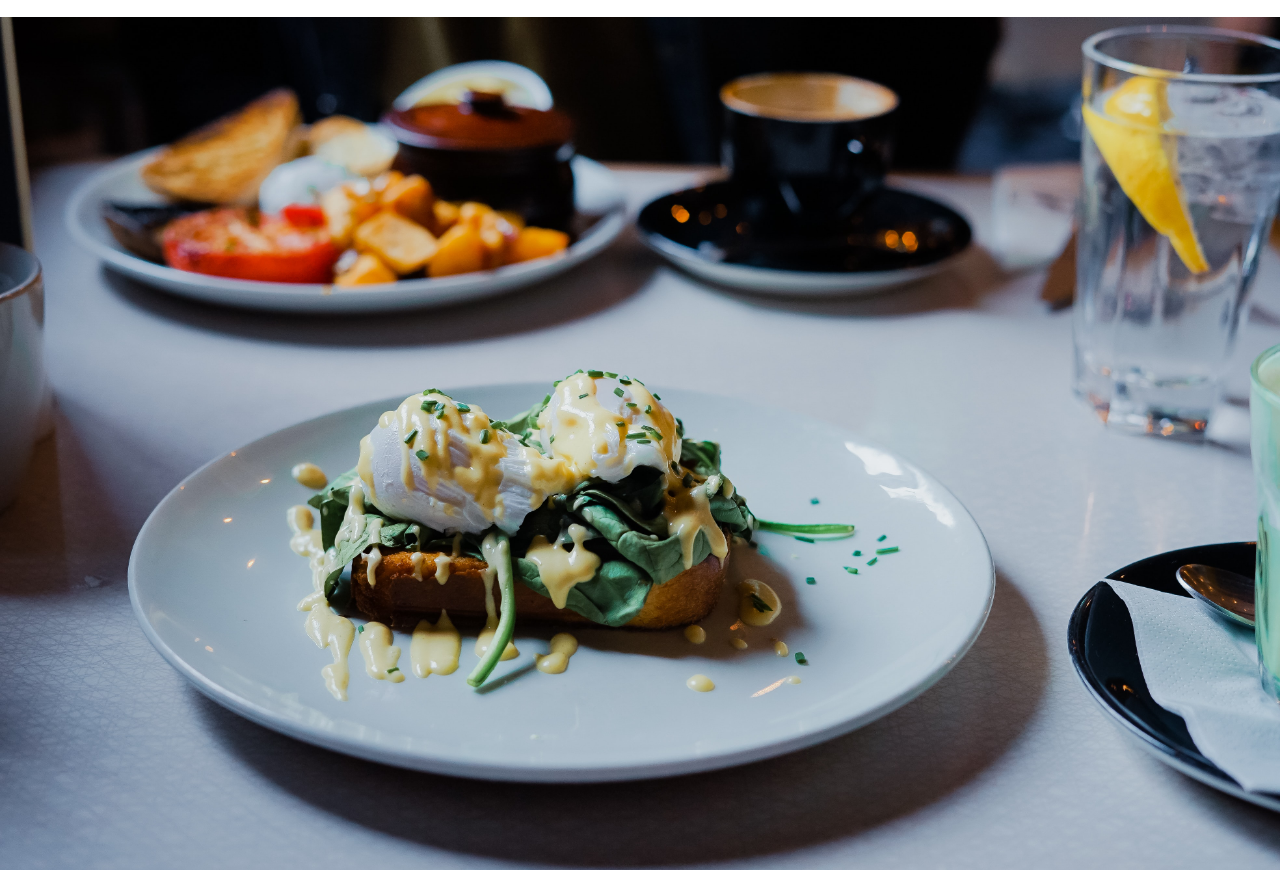
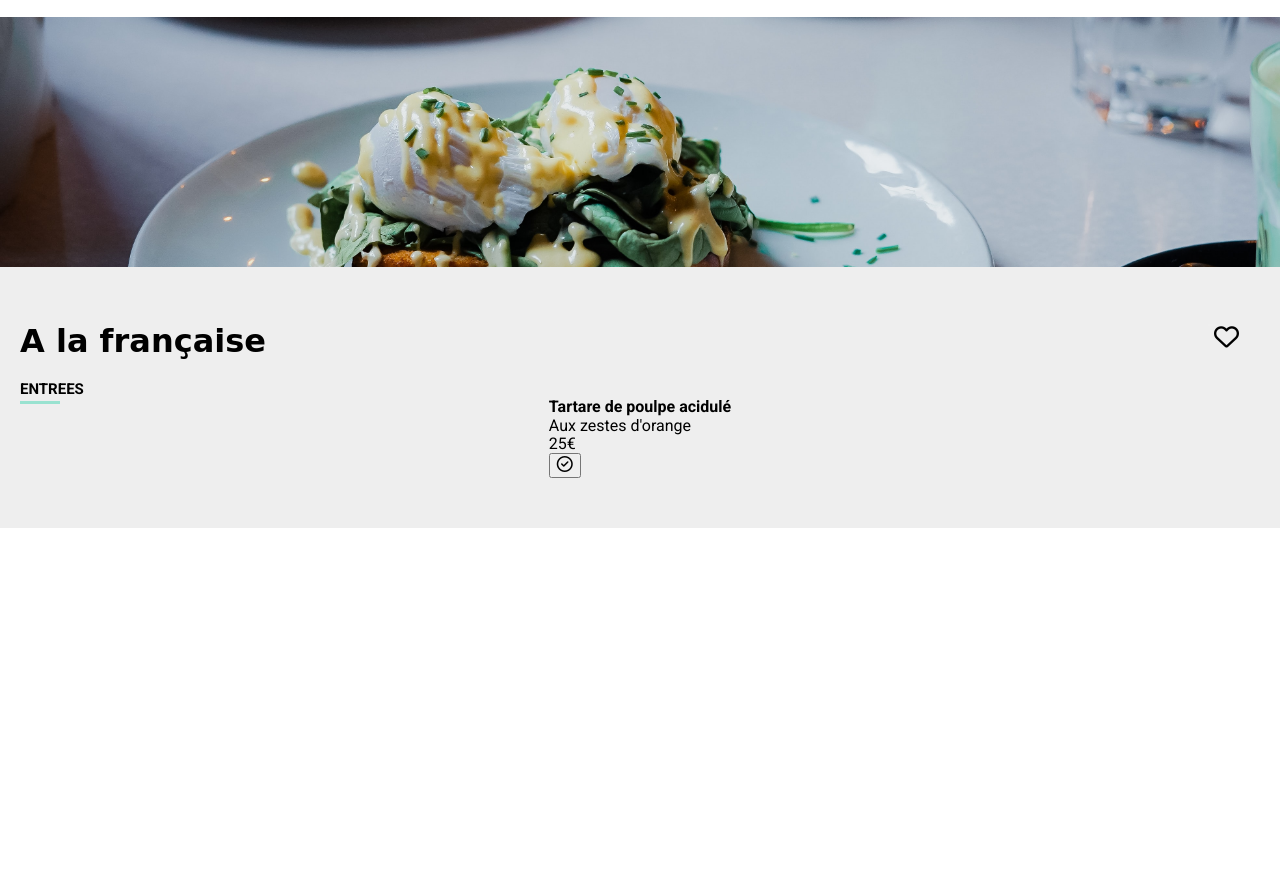
Before and after one commit to Frederic-K/Frederic-K.github.io, a website: page view/a_la_francaise.html in a window 1280 px wide. Shown: the part 57-932 px from the top of the page. After the commit the page ends 800 px from the top, so only its background shows below. Drawn offline with Linux system fonts and the light colour scheme; a web font is replaced by a local one.

Commit message:
Carte menu restaurant
Mise en place des entrées

```diff
--- a/sass/pages/_menus.scss
+++ b/sass/pages/_menus.scss
@@ -9,3 +9,58 @@
         font-size: 20px;
     }
 }
+.restaurant {
+    width: 100%;
+    display: flex;
+    flex-direction: column;
+    padding-top: 0px;
+    background-color: #eeeeee;
+    &__img {
+        width: 100%;
+        overflow: hidden;
+        img {
+            width: 100%;
+            height: 250px;
+            object-fit: cover;
+        }
+    }
+    &__menu {
+        width: 100%;
+        display: flex;
+        flex-direction: column;
+        //margin: 0px;
+    }
+    &__name {
+        width: 100%;
+        position: relative;
+        //margin: 0px;
+        padding-left: 20px;
+        .card__btn {
+            position: absolute;
+            right: 60px;
+        }
+    }
+    .menu__starter {
+        width: 100%;
+        display: flex;
+        flex-direction: column;
+        .starter__title {
+                width: 100%;
+                display: flex;
+                flex-direction: column;
+                position: relative;
+                h3 {
+                    width: 100%;
+                    padding-left: 20px;
+                }
+                .starter__underline {
+                    position: absolute;
+                    top: 20px;
+                    left: 20px;
+                    width: 40px;
+                    height: 3px;
+                    background-color: $colour-tertiary;
+                }
+        }
+    }
+}
--- a/view/a_la_francaise.html
+++ b/view/a_la_francaise.html
@@ -22,9 +22,38 @@
                 <img  class="header__logo" src="../img/logo/ohmyfood.png" alt="Logo ohmyfood">
             </header>
             <main class="container">
-                <div class="bck__img">
-                    <img src="../img/restaurants/toa-heftiba-DQKerTsQwi0-unsplash.jpg" alt="A la française">
-                </div>
+                <section class="restaurant">
+                    <div class="restaurant__img">
+                        <img src="../img/restaurants/toa-heftiba-DQKerTsQwi0-unsplash.jpg" alt="A la française">
+                    </div>
+                    <div class="restaurant__menu">
+                        <div class="restaurant__name">
+                            <h1>A la française</h1>
+                            <button class="card__btn">
+                                <div class="btn__icon">
+                                    <i class="fa-regular fa-heart empty-heart"></i>
+                                    <i class="fa-sharp fa-solid fa-heart full-heart"></i>
+                                </div>
+                            </button>
+                        </div>
+                        <div class="menu__starter">
+                            <div class="starter__title">
+                                <h3>ENTREES</h3>
+                                <div class="starter__underline"></div>
+                            </div>
+                            <article class="starter__meal">
+                                <h4 class="meal__title">Tartare de poulpe acidulé</h4>
+                                <div class="meal__subitle">
+                                    <div class="meal__side">Aux zestes d'orange</div>
+                                    <div class="meal__price">25€</div>
+                                </div>
+                                <button class="meal__check">
+                                    <i class="fa-regular fa-circle-check"></i>
+                                </button>
+                            </article>
+                        </div>
+                    </div>
+                </section>
             </main>
         </div>
     </body>
```
Also changed, not shown: css/style.css, 1 other file.
